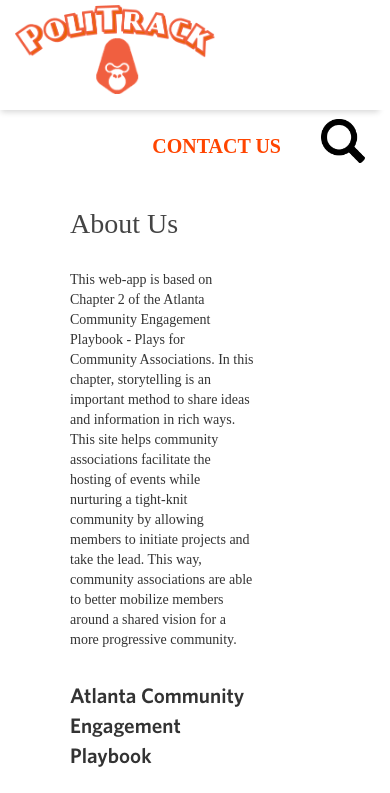
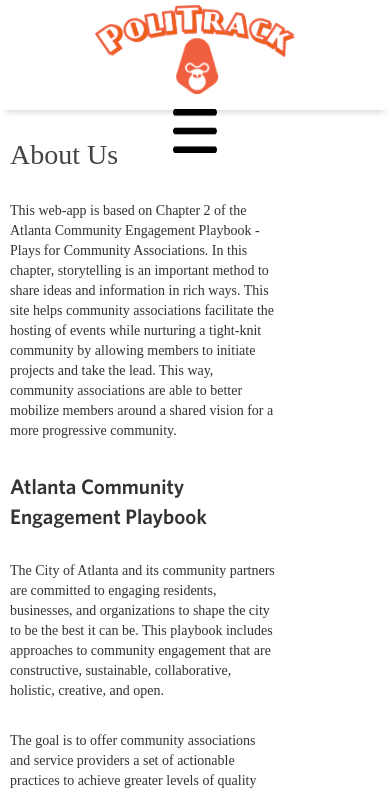
Before and after one commit to srivassundar/politrack, an Angular app: page /about in a window 390 px wide. Shown: the top 793 px of the page. Built offline with nearby package versions, Linux system fonts and the light colour scheme; a web font is replaced by a local one.

Commit message:
responsive nav bar

```diff
--- a/src/app/app.component.css
+++ b/src/app/app.component.css
@@ -16,24 +16,34 @@ h2 {
 nav a {
   text-decoration: none;
   /*margin-top: 7.5px;*/
-  display: inline-block;
-  border-radius: 4px;
+  display: block;
+  /*border-radius: 4px;*/
   font-size: 20px;
+  text-align: center;
   text-transform: uppercase;
   color: orangered;
   font-weight:700;
 }
+
+  .responsive-nav {
+    display: none;
+  }
+
 nav a:visited, a:link {
   color: #000000;
 }
 nav a:hover {
   color: #333;
 }
-nav .logo {
-  color: #000000;
-  padding-top: 5px;
-  font-size: 22px;
-  font-family: "whitneyHTF-semibold";
+@media (min-width: 590px) {
+  nav .logo {
+    color: #000000;
+    padding-top: 5px;
+    font-size: 22px;
+    font-family: "whitneyHTF-semibold";
+    float: left;
+    display: inline-block;
+  }
 }
 nav input {
   border-style: solid;
@@ -67,6 +77,20 @@ nav input a {
   float: right;
   height: 100%;
 }
+
+@media (max-width: 590px) {
+  .makenavright{
+    display: none;
+  }
+  /*logo doesn't center why? */
+  nav .logo {
+    display: block;
+    margin-left: auto;
+    margin-right: auto;
+    text-align: center;
+  }
+}
+
 .searchnav {
   position: relative;
   top: 15%;
@@ -76,3 +100,35 @@ nav input a {
   top: 38%;
   transform: translateY(-50%);
 }
+
+@media (max-width: 590px) {
+  .show-menu {
+        display: block !important;
+        float: none;
+        text-align: center !important;
+  }
+
+}
+
+/*Style 'show menu' label button and hide it by default*/
+.show-menu {
+    text-align: center;
+    padding: 10px 0;
+    display: none;
+}
+/*Hide checkbox*/
+input[type=checkbox]{
+    display: none;
+}
+
+
+/*Show menu when invisible checkbox is checked*/
+input[type=checkbox]:checked ~ #menu{
+    display: block !important;
+}
+
+@media (min-width: 590px) {
+  input[type=checkbox]:checked ~ #menu{
+    display: none !important;
+}
+}
--- a/src/app/app.component.html
+++ b/src/app/app.component.html
@@ -2,12 +2,25 @@
     <a routerLink="/home" routerLinkActive="active" class="logo" id="logo">
         <img src='/assets/thumbnails/Logo5.png' style="width:200px;height:89px;" ></a>
     <!-- <a id="explorePrj" routerLink="/explore" routerLinkActive="active">Explore Projects</a> -->
+    <label for="show-menu" class="show-menu">
+        <img src='/assets/thumbnails/nav-icon-black.png' style="width:44px;height:44px;">
+    </label>
+    <input type="checkbox" id="show-menu" role="button">
+    <div class="responsive-nav" id="menu">
+        <a routerLink="/about" routerLinkActive="active">About</a>
+        <a>Contact Us </a>
+        <a>
+            <img src='/assets/thumbnails/search-icon.png' class="searchnav" style="width:30px;height:25px;" >
+        </a>
+    </div>
     <div class="makenavright">
-        <a class="nav-options" id="aboutNav" routerLink="/about" routerLinkActive="active">About</a>
-        <a class="nav-options" id="contactNav">Contact Us </a>
-        <a class="nav-options">
+        <a class="nav-options" id="explorePrj" routerLink="/about" routerLinkActive="active">About</a>
+        <a class="nav-options" id="createPrj">Contact Us </a>
+        <a class="nav-options" id="aboutNav">
             <img src='/assets/thumbnails/search-icon.png' class="searchnav" style="width:44px;height:44px;" >
         </a>
-        </div>
+    </div>
     </nav>
+
+
 <router-outlet></router-outlet>
--- a/src/styles.css
+++ b/src/styles.css
@@ -44,18 +44,20 @@ html {
 }
 body {
     font-family: 'whitneyHTF-book';
-    max-width: 100%;
+    max-width: 100vw;
     overflow-x: hidden;
-    margin-left: 60px;
-    margin-right: 60px;
+    /*margin-left: 60px;
+    margin-right: 60px;*/
 }
+
+
 nav {
     position: -webkit-sticky;
     position: sticky;
     z-index: 1;
     top: 0px;
-    margin-left: -65px;
-    /*padding-top: 7.5px;
+    /*margin-left: -65px;
+    padding-top: 7.5px;
     padding-left: 60px;
     padding-right: 60px;*/
     background-color: white;
@@ -67,6 +69,7 @@ nav {
     -moz-box-shadow: 0 8px 6px -6px #d6d6d6;
     box-shadow: 0 8px 6px -6px #d6d6d6;
 }
+
 nav a {
     padding: 5px 20px;
     color: #000000;
@@ -364,7 +367,7 @@ div.dropdown button, div.saveDiv.button.saveAndContinue p{
 div.progress-bars p {
   text-align: center;
 }
-@media (min-width: 320px) {
+@media (max-width: 590px) {
   #explorePrj, #createPrj, #aboutNav, #signUpNav {
       display: none;
   }
@@ -384,22 +387,22 @@ div.progress-bars p {
     margin-top: 15px;
   }
 }
-@media (min-width: 550px) {
+@media (min-width: 600px) {
   nav input[name="projectSearch"] {
     display: inline-block;
   }
 }
-@media (min-width: 660px) {
+@media (min-width: 600px) {
   #explorePrj {
     display: inline-block;
   }
 }
-@media (min-width: 775px) {
+@media (min-width: 600px) {
   #createPrj {
     display: inline-block;
   }
 }
-@media (min-width: 835px) {
+@media (min-width: 600px) {
   #aboutNav {
     display: inline-block;
   }
@@ -416,11 +419,12 @@ div.progress-bars p {
     background-color: #F05F40;
   }
 }
+/*
 @media (min-width: 950px) {
   #signUpNav {
     display: inline-block;
   }
-}
+}*/
 button:disabled, button[disabled], #helpButton:disabled, #helpButton[disabled] {
   background-color: #C4C9C4;
 }
```
Also changed, not shown: src/assets/thumbnails/nav-icon-black.png (added), 77 other files (tests, documents, lock files or other folders).
